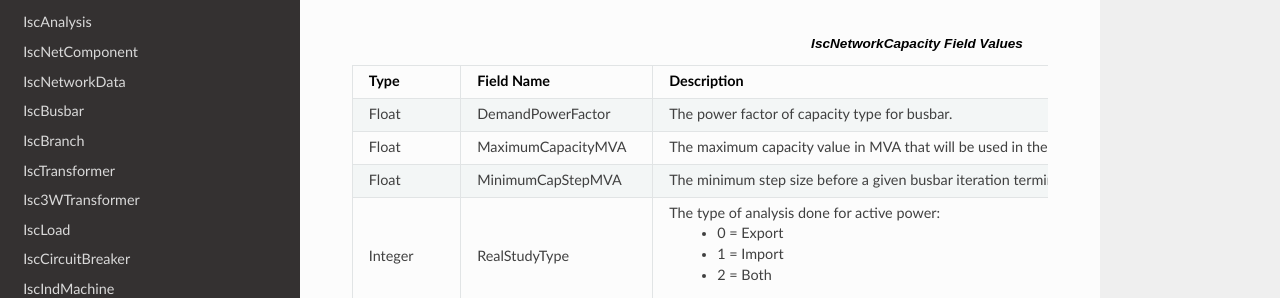
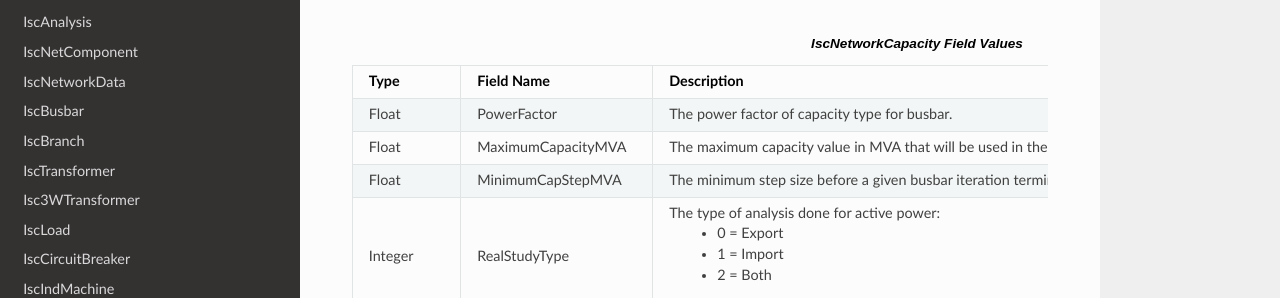
Before and after one commit to TNEI-Services/IPSA, a Sphinx documentation site: the page built from docs/IscNetworkCapacity.rst, in a window 1280 px wide and 1316 px high. Shown: the part 266-564 px from the top of the window. Built offline with Sphinx 7.4.7 and the Read the Docs theme 2.0.0, drawn with Linux system fonts in a browser that asks for light colours.

Commit message:
aesthetic netcap change
DemandPowerFactor renamed PowerFactor

```diff
--- a/docs/IscNetworkCapacity.rst
+++ b/docs/IscNetworkCapacity.rst
@@ -17,7 +17,7 @@ Field Values
      - Field Name
      - Description
    * - Float
-     - DemandPowerFactor
+     - PowerFactor
      - The power factor of capacity type for busbar.
    * - Float
      - MaximumCapacityMVA
```
